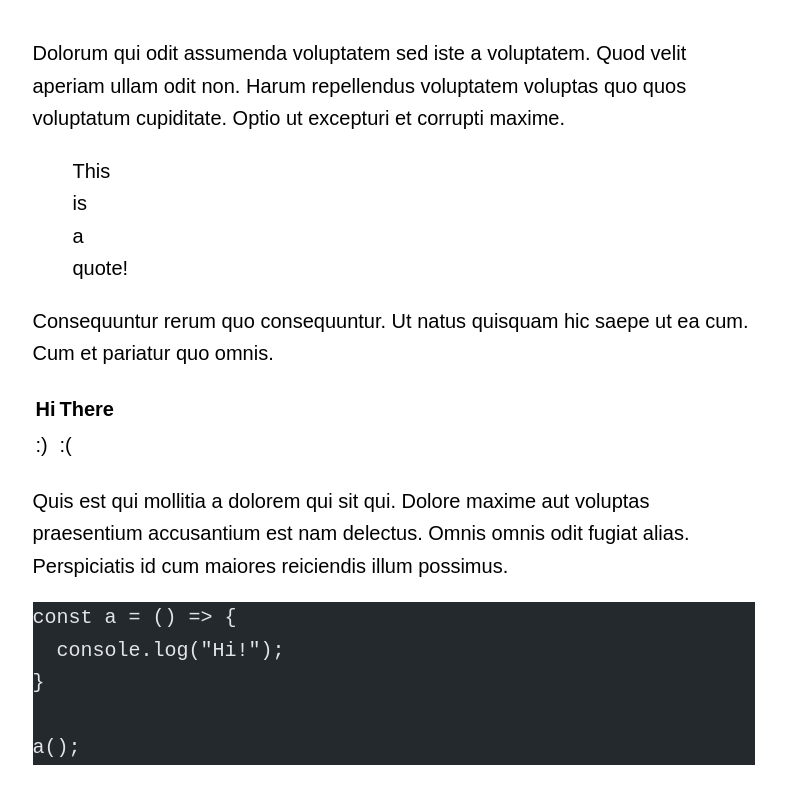
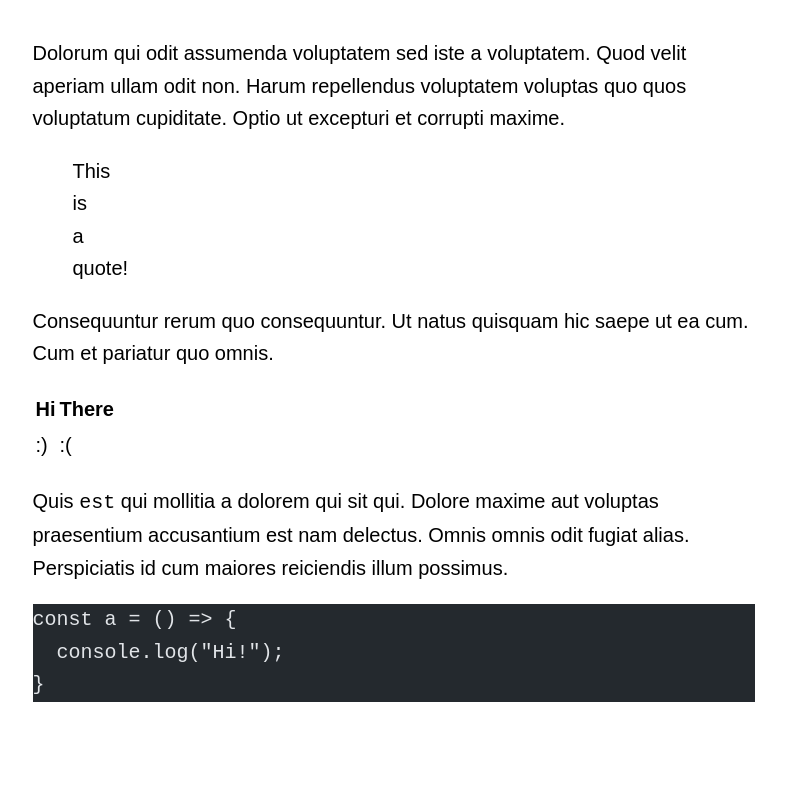
Before and after one commit to Aeshus/aeshus.github.io, an Astro site: page /writings/testing in a window 1280 px wide. Shown: the part 1620-2405 px from the top of the page, without its empty margins (246-1032 px from the left). After the commit the page ends 2342 px from the top, so only its background shows below. Built offline with nearby package versions, Linux system fonts and the light colour scheme; Astro itself is replaced by a stand-in of ours; code samples lack their colours; a web font is replaced by a local one.

Commit message:
chore: Rename post md to mdx

````diff
--- a/src/content/writings/testing.md
+++ b/src/content/writings/testing.mdx
@@ -32,12 +32,10 @@ Consequuntur rerum quo consequuntur. Ut natus quisquam hic saepe ut ea cum. Cum
 |-|-|
 |:)|:(|
 
-Quis est qui mollitia a dolorem qui sit qui. Dolore maxime aut voluptas praesentium accusantium est nam delectus. Omnis omnis odit fugiat alias. Perspiciatis id cum maiores reiciendis illum possimus.
+Quis `est` qui mollitia a dolorem qui sit qui. Dolore maxime aut voluptas praesentium accusantium est nam delectus. Omnis omnis odit fugiat alias. Perspiciatis id cum maiores reiciendis illum possimus.
 
 ```ts
 const a = () => {
   console.log("Hi!");
 }
-
-a();
 ```
````
